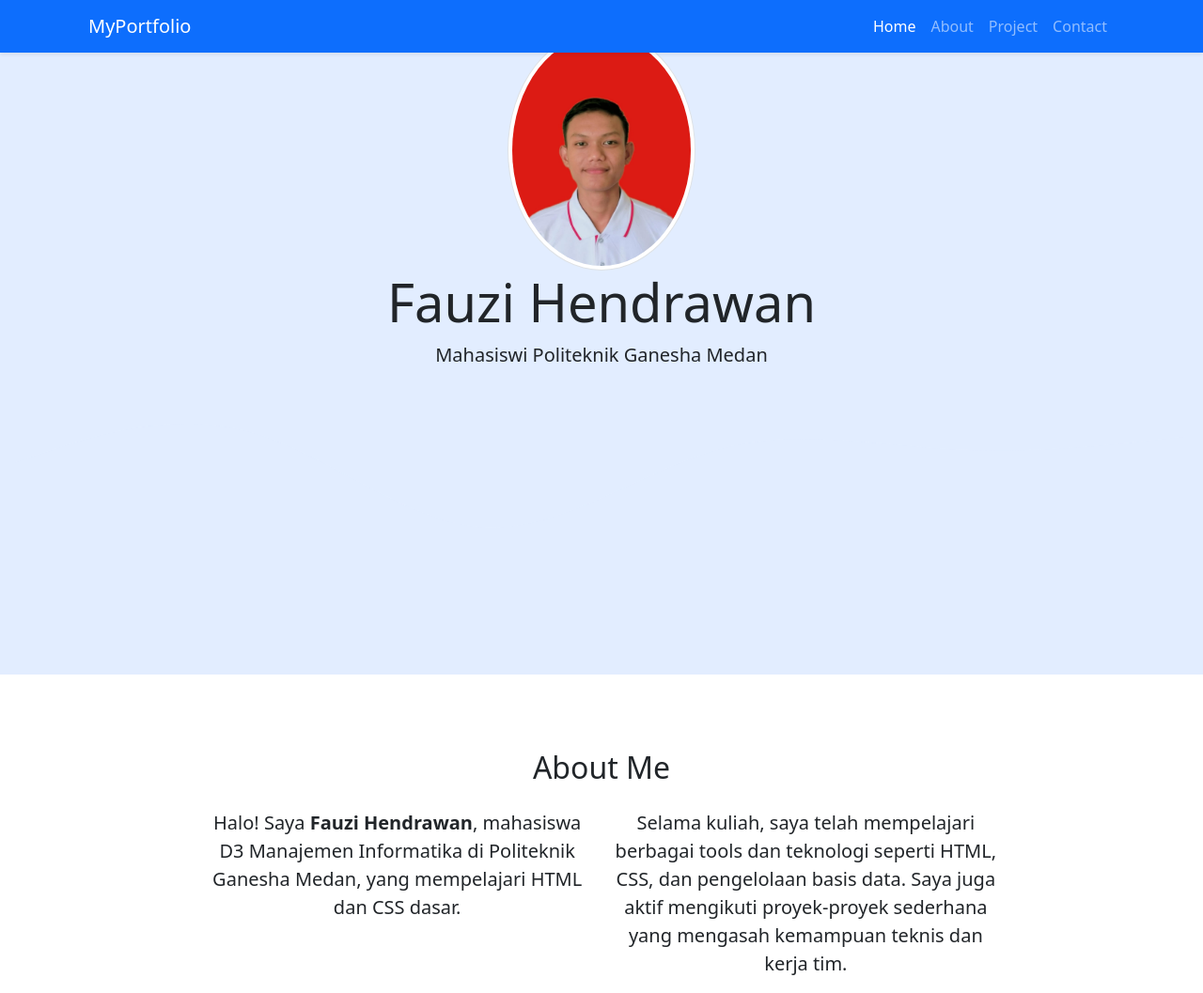
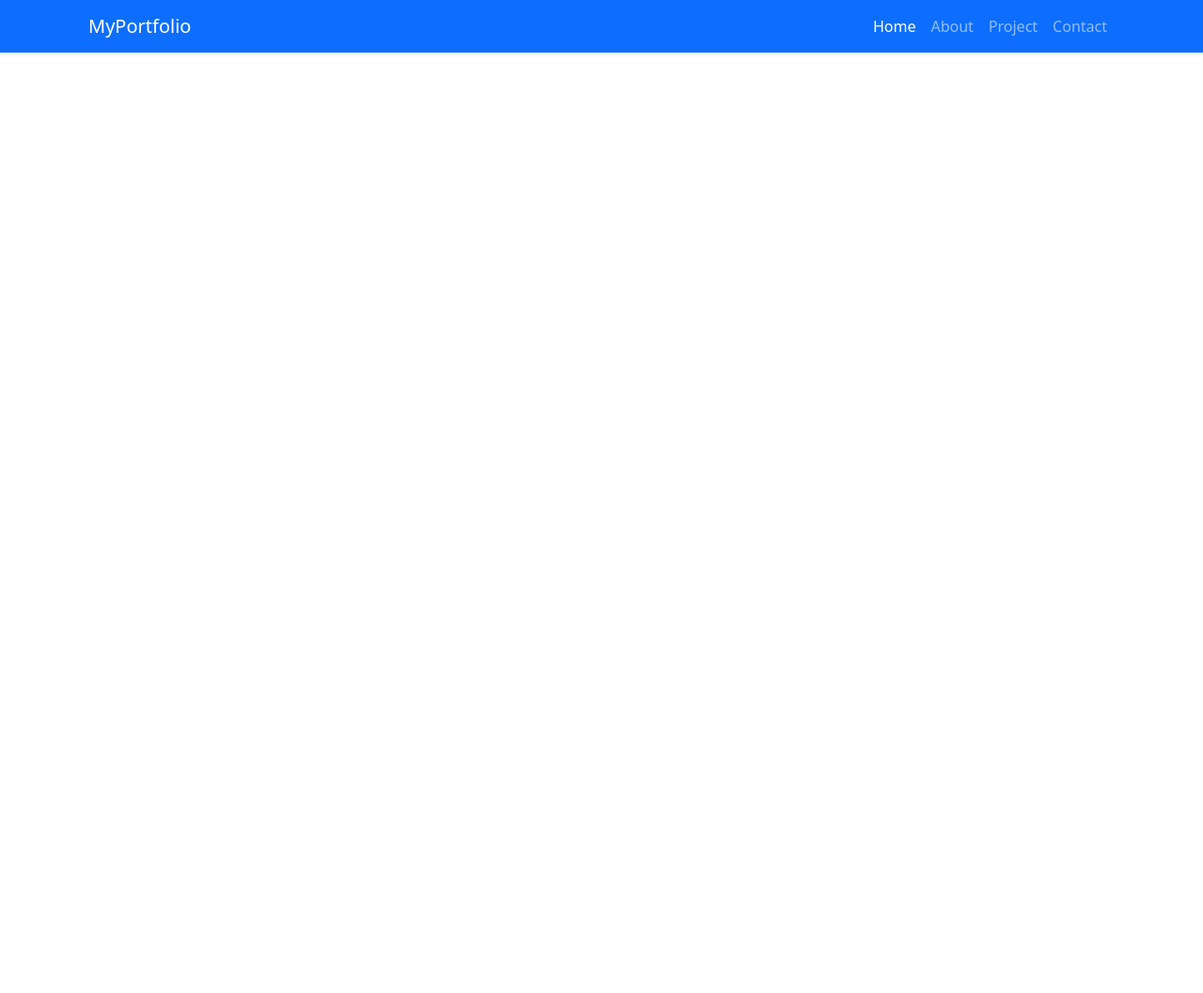
Before and after one commit to fauzihendrawan/Projects_Fauzi, a plain HTML site: page index.html in a window 1280 px wide. Shown: the whole page at 94% size. After the commit the page ends 800 px from the top, so only its background shows below. Drawn offline with nearby package versions, Linux system fonts and the light colour scheme.

```diff
--- a/index.html
+++ b/index.html
@@ -52,37 +52,3 @@ FVzBcNJ7UAyJxM6wuqIj61tLrc4wSX0szH/Ev+nYRRuWlolflfl"
       </div>
     </nav>
     <!-- Akhir Navbar-->
-
-    <!-- Jumbotron -->
-    <section class="jumbotron text-center">
-      <img src="img/Profil.jpg" alt="Fauzi Hendrawan" width="200" class="rounded-circle img-thumbnail" />
-      <h1 class="display-4">Fauzi Hendrawan</h1>
-      <p class="lead">Mahasiswi Politeknik Ganesha Medan</p>
-
-      <svg xmlns="http://www.w3.org/2000/svg" viewBox="0 0 1440 320">
-        <path
-          fill="#e2edff"
-          fill-opacity="1"
-          d="M0,96L48,80C96,64,192,32,288,58.7C384,85,480,171,576,176C672,181,768,107,864,80C960,53,1056,75,1152,80C1248,85,1344,75,1392,69.3L1440,64L1440,320L1392,320C1344,320,1248,320,1152,320C1056,320,960,320,864,320C768,320,672,320,576,320C480,320,384,320,288,320C192,320,96,320,48,320L0,320Z"
-        ></path>
-      </svg>
-    </section>
-    <!-- Akhir Jumbotron -->
-
-    <!-- About -->
-    <section id="aboutt">
-      <div class="countainer">
-        <div class="row text-center mb-3">
-          <div class="col">
-            <h2>About Me</h2>
-          </div>
-        </div>
-        <div class="row justify-content-center fs-5 text-center">
-          <div class="col-md-4">
-            <p>Halo! Saya <strong>Fauzi Hendrawan</strong>, mahasiswa D3 Manajemen Informatika di Politeknik Ganesha Medan, yang mempelajari HTML dan CSS dasar.</p>
-          </div>
-          <div class="col-md-4">
-            <p>Selama kuliah, saya telah mempelajari berbagai tools dan teknologi seperti HTML, CSS, dan pengelolaan basis data. Saya juga aktif mengikuti proyek-proyek sederhana yang mengasah kemampuan teknis dan kerja tim.</p>
-          </div>
-        </div>
-      </div>
```
